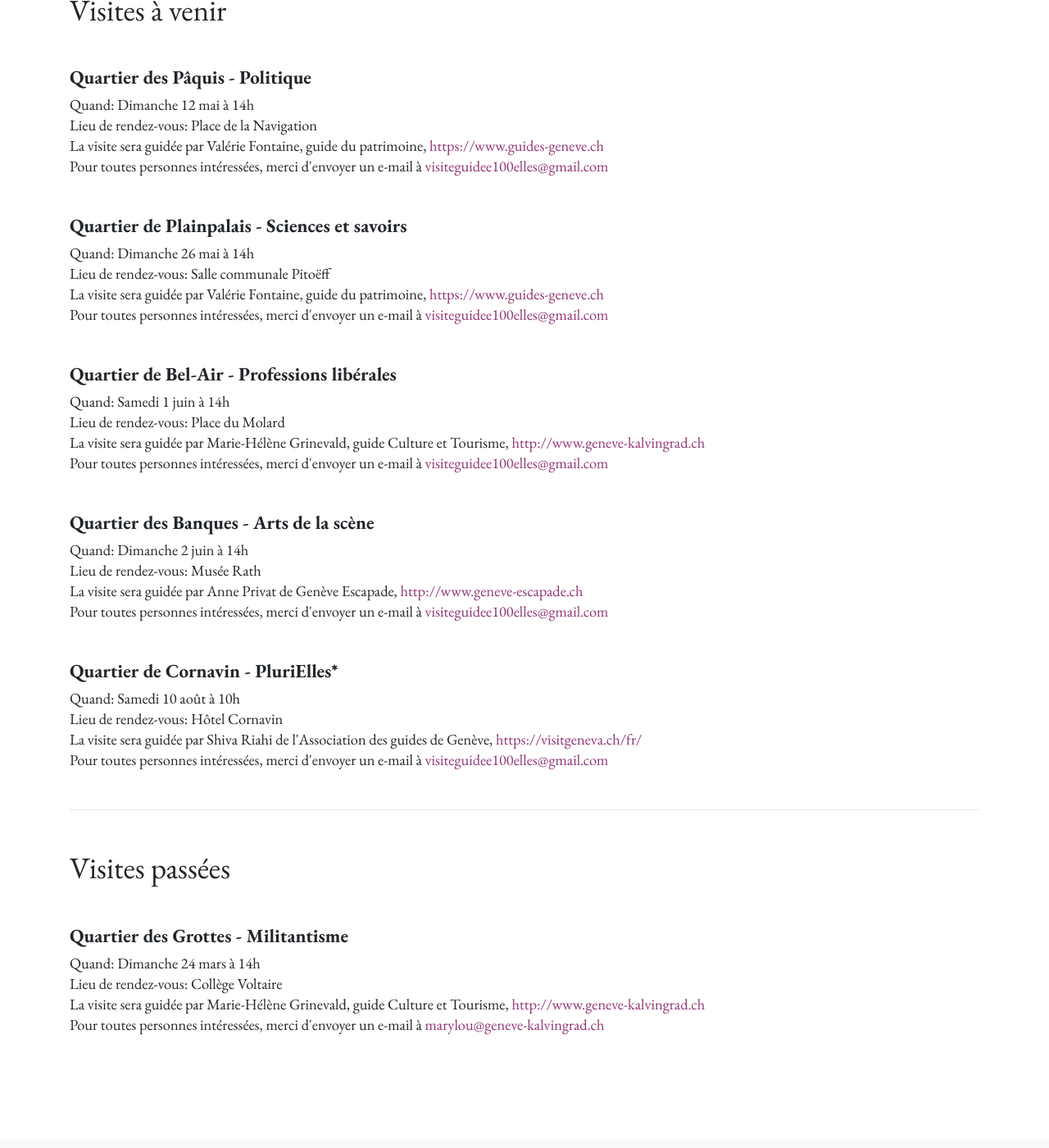
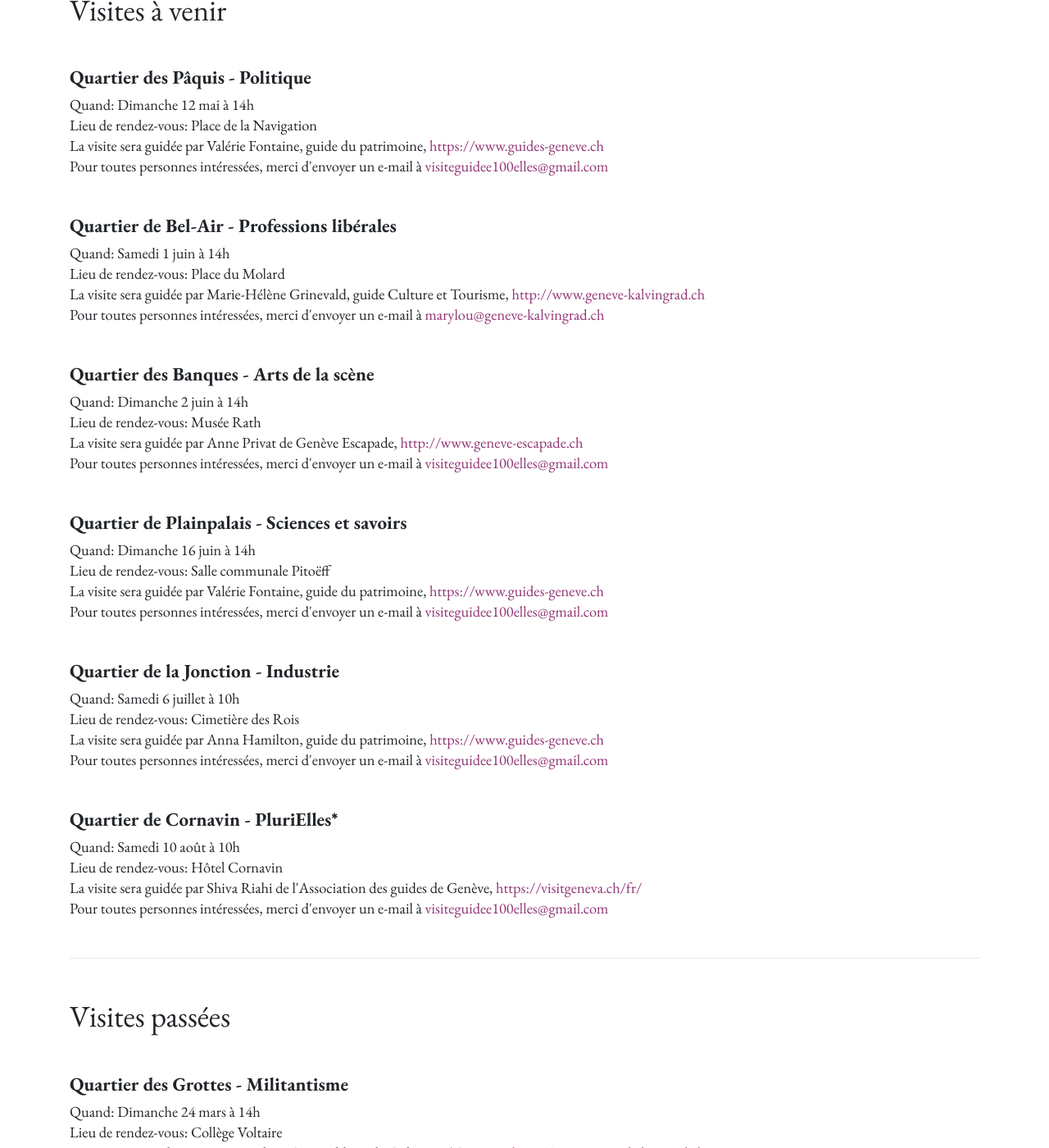
Before and after one commit to larucheio/100elles.ch, a Jekyll site: the page built from visites-guidees/index.html, in a window 1280 px wide and 1400 px high, scrolled down 514 px. Shown: the whole window at 82% size. Built offline with Jekyll 4.4.1, drawn with Linux system fonts in a browser that asks for light colours.

Commit message:
Modification des dates des visites guidées

```diff
--- a/visites-guidees/index.html
+++ b/visites-guidees/index.html
@@ -28,8 +28,30 @@ layout: main
   </div>
 
   <div class="mt-5">
+    <b class="lead font-weight-bold mb-2 d-block">Quartier de Bel-Air - Professions libérales</b>
+    Quand: Samedi 1 juin à 14h
+    <br>
+    Lieu de rendez-vous: Place du Molard
+    <br>
+    La visite sera guidée par Marie-Hélène Grinevald, guide Culture et Tourisme, <a href="http://www.geneve-kalvingrad.ch">http://www.geneve-kalvingrad.ch</a>
+    <br>
+    Pour toutes personnes intéressées, merci d'envoyer un e-mail à <a href="mailto:marylou@geneve-kalvingrad.ch">marylou@geneve-kalvingrad.ch</a>
+  </div>
+
+  <div class="mt-5">
+    <b class="lead font-weight-bold mb-2 d-block">Quartier des Banques - Arts de la scène</b>
+    Quand: Dimanche 2 juin à 14h
+    <br>
+    Lieu de rendez-vous: Musée Rath
+    <br>
+    La visite sera guidée par Anne Privat de Genève Escapade, <a href="http://www.geneve-escapade.ch">http://www.geneve-escapade.ch</a>
+    <br>
+    Pour toutes personnes intéressées, merci d'envoyer un e-mail à <a href="mailto:visiteguidee100elles@gmail.com">visiteguidee100elles@gmail.com</a>
+  </div>
+
+  <div class="mt-5">
     <b class="lead font-weight-bold mb-2 d-block">Quartier de Plainpalais - Sciences et savoirs</b>
-    Quand: Dimanche 26 mai à 14h
+    Quand: Dimanche 16 juin à 14h
     <br>
     Lieu de rendez-vous: Salle communale Pitoëff
     <br>
@@ -39,23 +61,12 @@ layout: main
   </div>
 
   <div class="mt-5">
-    <b class="lead font-weight-bold mb-2 d-block">Quartier de Bel-Air - Professions libérales</b>
-    Quand: Samedi 1 juin à 14h
+    <b class="lead font-weight-bold mb-2 d-block">Quartier de la Jonction - Industrie</b>
+    Quand: Samedi 6 juillet à 10h
     <br>
-    Lieu de rendez-vous: Place du Molard
+    Lieu de rendez-vous: Cimetière des Rois
     <br>
-    La visite sera guidée par Marie-Hélène Grinevald, guide Culture et Tourisme, <a href="http://www.geneve-kalvingrad.ch">http://www.geneve-kalvingrad.ch</a>
-    <br>
-    Pour toutes personnes intéressées, merci d'envoyer un e-mail à <a href="mailto:visiteguidee100elles@gmail.com">visiteguidee100elles@gmail.com</a>
-  </div>
-
-  <div class="mt-5">
-    <b class="lead font-weight-bold mb-2 d-block">Quartier des Banques - Arts de la scène</b>
-    Quand: Dimanche 2 juin à 14h
-    <br>
-    Lieu de rendez-vous: Musée Rath
-    <br>
-    La visite sera guidée par Anne Privat de Genève Escapade, <a href="http://www.geneve-escapade.ch">http://www.geneve-escapade.ch</a>
+    La visite sera guidée par Anna Hamilton, guide du patrimoine, <a href="https://www.guides-geneve.ch">https://www.guides-geneve.ch</a>
     <br>
     Pour toutes personnes intéressées, merci d'envoyer un e-mail à <a href="mailto:visiteguidee100elles@gmail.com">visiteguidee100elles@gmail.com</a>
   </div>
```
